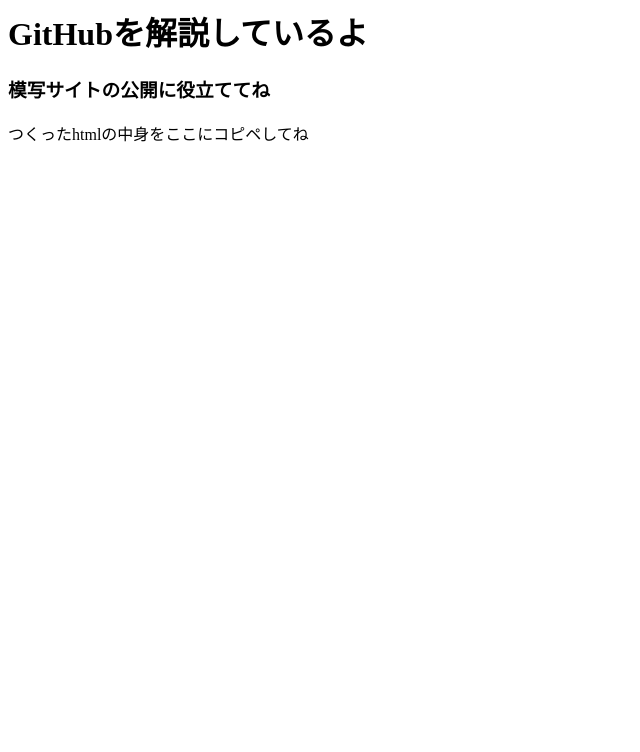
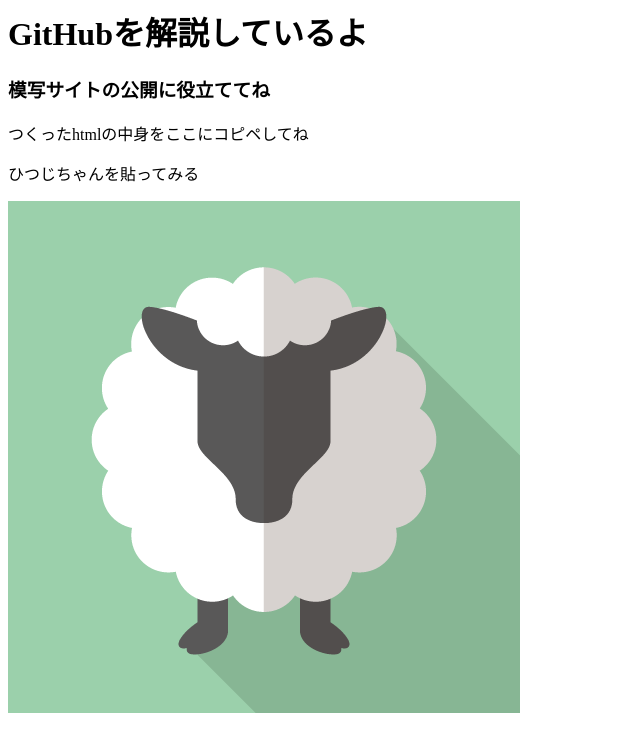
Before and after one commit to YKusakata/blog-test, a plain HTML site: page index.html in a window 1280 px wide. Shown: the whole page, without its empty margins (0-640 px from the left). Drawn offline with Linux system fonts and the light colour scheme.

Commit message:
Update index.html

```diff
--- a/index.html
+++ b/index.html
@@ -2,3 +2,7 @@
 <h3>模写サイトの公開に役立ててね</h3>
 
 <p>つくったhtmlの中身をここにコピペしてね</p>
+
+<p>ひつじちゃんを貼ってみる</p>
+
+<img src="https://github.com/YKusakata/blog-test/blob/master/%5Bwix%5D%20hitsuji_12KB.png?raw=true" alt="">
```
